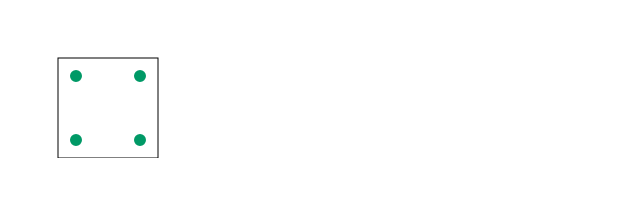
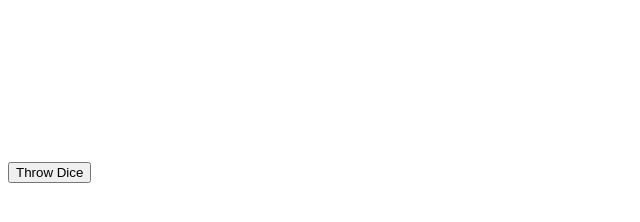
Before and after one commit to wopwop/Dice-Game---HTML5, a plain HTML site: page index.html in a window 1280 px wide. Shown: the whole page, without its empty margins (0-640 px from the left). Drawn offline with Linux system fonts and the light colour scheme.

Commit message:
half complete game

```diff
--- a/canvas.js
+++ b/canvas.js
@@ -12,19 +12,64 @@ var dotrad = 6;
 
 var ctx;
 
-function init()
-{
+var dx;
+var dy;
+
+var firstturn = true;
+var point;
+
+function throwdice(){
+    // draw first dice
+    var sum;
     var ch = 1+Math.floor(Math.random()*6);
+    sum = ch;
+    dx = dicex;
+    dy = dicey;
     drawFace(ch);
+    // draw second dice
+    ch = 1+Math.floor(Math.random()*6);
+    sum += ch;
+    dx = dicex + 150;
+    drawFace(ch);
+    if(firstturn){
+        switch(sum){
+            case 7:
+            case 11:
+                alert("You win!");
+                break;
+            case 2:
+            case 3:
+            case 12:
+                alert("You lose!");
+                break;
+            default:
+             point = sum;
+             firstturn = false;
+             alert("You need a follow-up throw");
+        }
+    }
+    else{
+        switch(sum){
+            case point:
+                alert("You win!");
+                firstturn = true;
+             break;
+            case 7:
+                alert("You lose!");
+                firstturn = true;
+        }
+    }
 }
+
 
 function drawFace(n){
     ctx = document.getElementById("canvas").getContext("2d");
     ctx.lineWidth = 1;
-    ctx.clearRect(dicex, dicey, dicewidth, diceheight);
-    ctx.strokeRect(dicex, dicey, dicewidth, diceheight);
+    ctx.clearRect(dx, dy, dicewidth, diceheight);
+    ctx.strokeRect(dx, dy, dicewidth, diceheight);
     ctx.fillStyle = "#009966";
-
+    var dotx;
+    var doty;
     //starts switch using the number of dots
     switch(n){
         case 1:
@@ -53,11 +98,9 @@ function drawFace(n){
     }
 
     function draw1(){
-        var dotx;
-        var doty;
         ctx.beginPath();
-        dotx = dicex + .5*dicewidth;
-        doty = dicey + .5*diceheight;
+        dotx = dx + .5*dicewidth;
+        doty = dy + .5*diceheight;
         ctx.arc(dotx, doty, dotrad, 0, Math.PI*2, true);
         ctx.closePath();
         ctx.fill();
@@ -68,12 +111,12 @@ function drawFace(n){
         var doty;
         ctx.beginPath();
         // first point
-        dotx = dicex + 3*dotrad;
-        doty = dicey + 3*dotrad;
+        dotx = dx + 3*dotrad;
+        doty = dy + 3*dotrad;
         ctx.arc(dotx, doty, dotrad, 0, Math.PI*2,true);
         // second point
-        dotx = dicex + dicewidth - 3*dotrad;
-        doty = dicey + diceheight - 3*dotrad;
+        dotx = dx + dicewidth - 3*dotrad;
+        doty = dy + diceheight - 3*dotrad;
         ctx.arc(dotx, doty, dotrad, 0, Math.PI*2, true);
         ctx.closePath();
         ctx.fill();
@@ -84,24 +127,24 @@ function drawFace(n){
         var doty;
         ctx.beginPath();
         // draw top left dot
-        dotx = dicex + 3*dotrad;
-        doty = dicey + 3*dotrad;
+        dotx = dx + 3*dotrad;
+        doty = dy + 3*dotrad;
         ctx.arc(dotx, doty, dotrad, 0, Math.PI*2, true);
         // draw bottom right dot
-        dotx = dicex + dicewidth - 3*dotrad;
-        doty = dicey + diceheight - 3*dotrad;
+        dotx = dx + dicewidth - 3*dotrad;
+        doty = dy + diceheight - 3*dotrad;
         ctx.arc(dotx, doty, dotrad, 0, Math.PI*2, true);
         ctx.closePath();
         ctx.fill();
 
         ctx.beginPath();
         // draw top right dot
-        dotx = dicex + dicewidth - 3*dotrad;
-        doty = dicey + 3*dotrad;
+        dotx = dx + dicewidth - 3*dotrad;
+        doty = dy + 3*dotrad;
         ctx.arc(dotx, doty, dotrad, 0, Math.PI*2, true);
         // draw bottom left dot
-        dotx = dicex + 3*dotrad;
-        doty = dicey + diceheight - 3*dotrad;
+        dotx = dx + 3*dotrad;
+        doty = dy + diceheight - 3*dotrad;
         ctx.arc(dotx, doty, dotrad, 0, Math.PI*2, true);
         ctx.closePath();
         ctx.fill();
@@ -111,12 +154,12 @@ function drawFace(n){
         var dotx;
         var doty;
         ctx.beginPath();
-        dotx = dicex + 3*dotrad;
-        doty = dicey + .5*diceheight;
+        dotx = dx + 3*dotrad;
+        doty = dy + .5*diceheight;
         ctx.arc(dotx, doty, dotrad, 0, Math.PI*2, true);
 
-        dotx = dicex + dicewidth - 3*dotrad;
-        doty = dicey + .5*diceheight;
+        dotx = dx + dicewidth - 3*dotrad;
+        doty = dy + .5*diceheight;
         ctx.arc(dotx, doty, dotrad, 0, Math.PI*2, true);
         ctx.closePath();
         ctx.fill();
--- a/index.html
+++ b/index.html
@@ -6,9 +6,10 @@
     <script src="canvas.js"></script>
 </head>
 
-<body onload="init()">
+<body>
 
 <canvas id="canvas"></canvas>
-
+<br/>
+<button onclick="throwdice()">Throw Dice</button>
 </body>
 </html>
```
